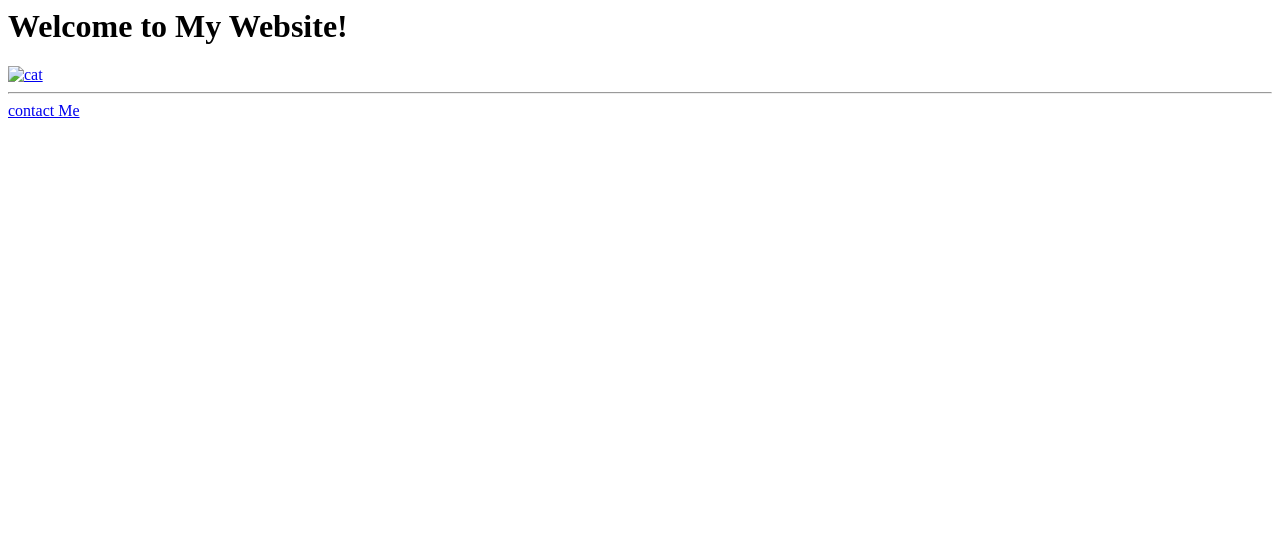
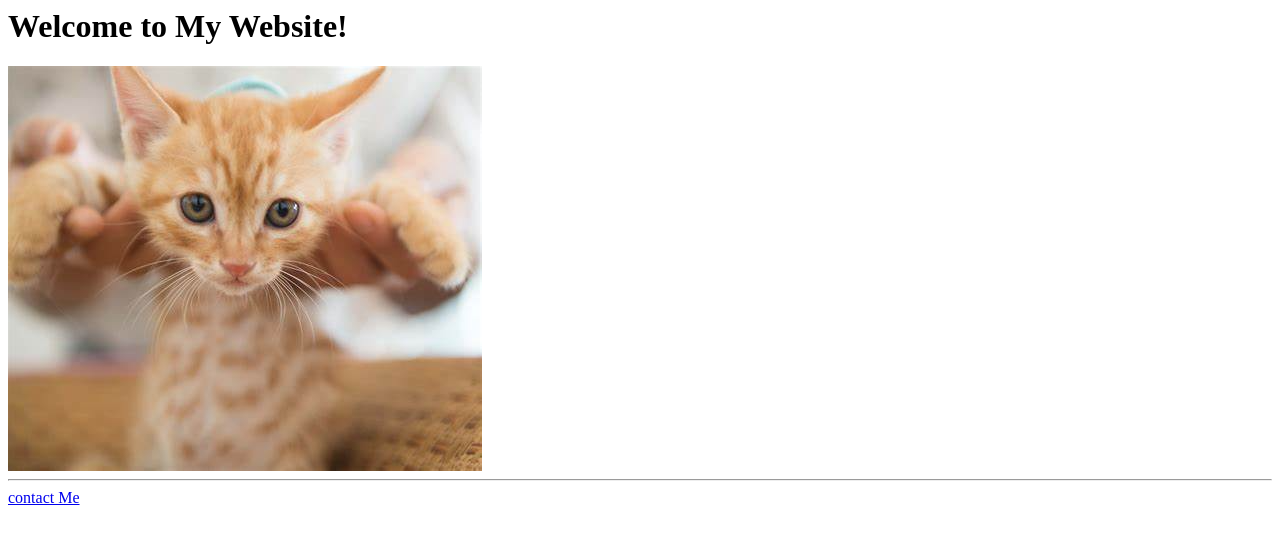
Before and after one commit to vickyredhu/html-portfolio, a plain HTML site: page index.html in a window 1280 px wide. Drawn offline with Linux system fonts and the light colour scheme.

Commit message:
Update index.html

```diff
--- a/index.html
+++ b/index.html
@@ -1,6 +1,6 @@
 <h1>Welcome to My Website!</h1>
 <!-- Add an image of yourself that links to the about page -->
-<a href="./about.html"><img src="./images/cat.png" alt="cat"/>
+<a href="./about.html"><img src="./cat.png" alt="cat"/>
 
 <hr />
 <!-- Add a link to your contact me page here -->
```
